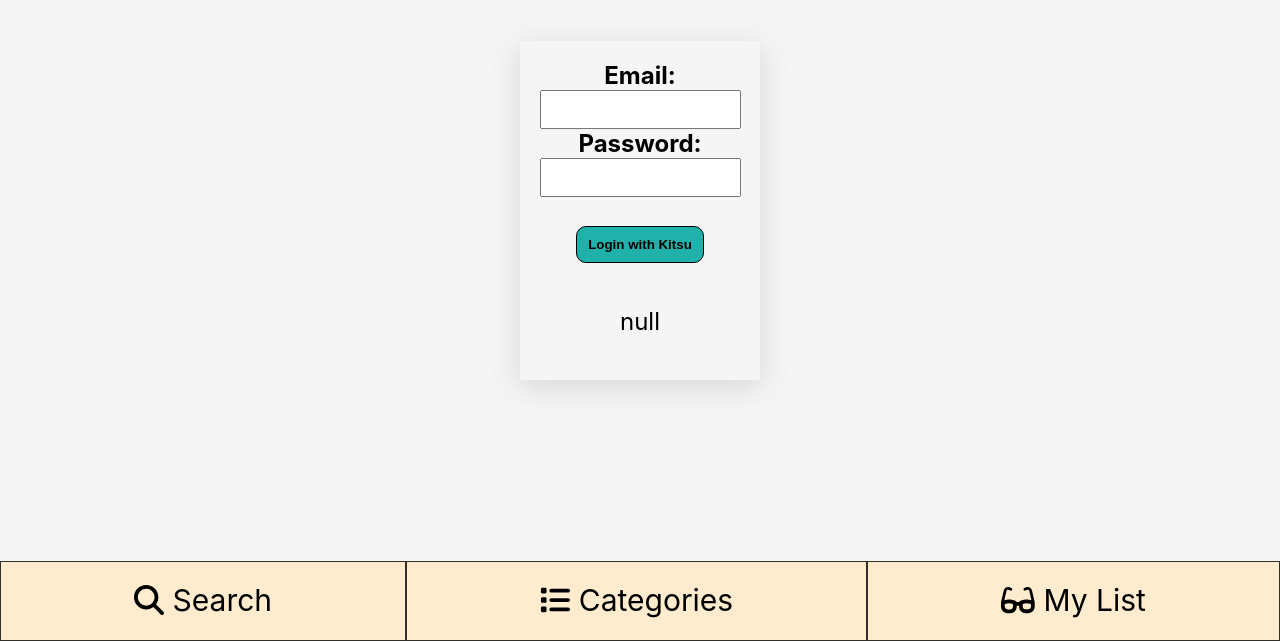
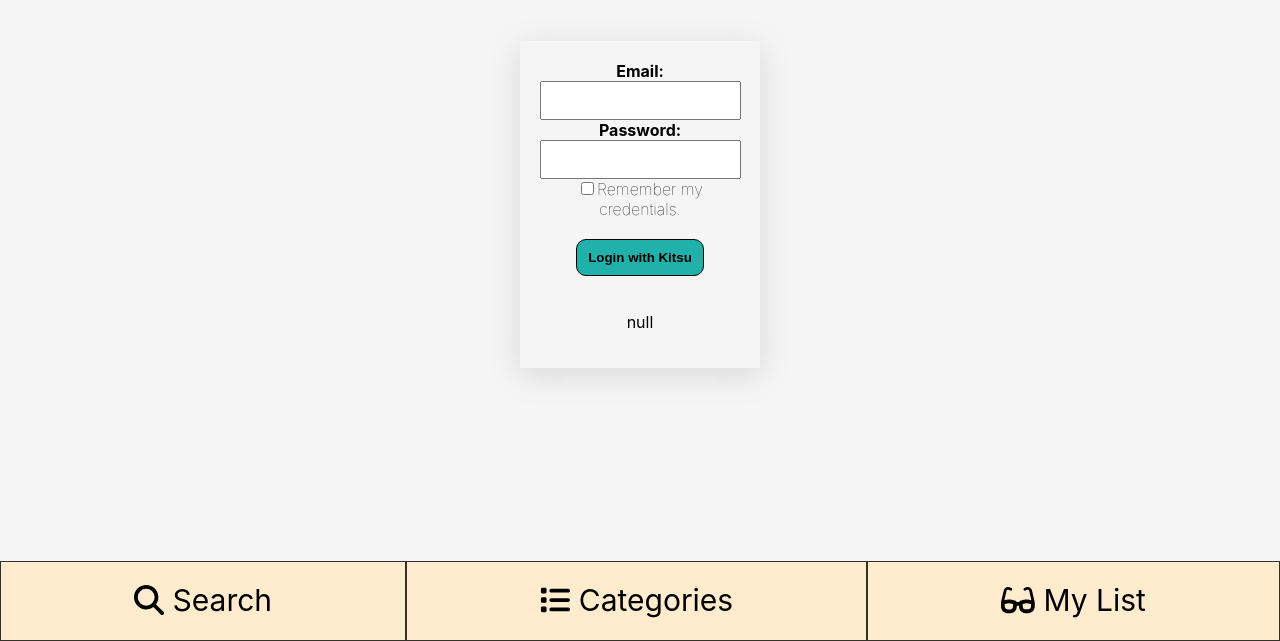
Before and after one commit to lopezbke/animeklb, a React (Create React App) app: page /view-user-anime-list in a window 1280 px wide. Shown: the part 159-800 px from the top of the page. Built offline with nearby package versions, Linux system fonts and the light colour scheme.

Commit message:
Added remember credentials in login form and made token request dynamic.

```diff
--- a/src/commonFunctions/userIsLoggedIn.js
+++ b/src/commonFunctions/userIsLoggedIn.js
@@ -1,9 +1,11 @@
 function userIsLoggedIn () {
-    const userCredentials = sessionStorage.getItem("credentials");
-    if(userCredentials == null) {
-        return false;
+    if(localStorage.getItem("credentials")) {
+        return true;
     }
-    return true;
+    if(sessionStorage.getItem("credentials")) {
+        return true;
+    }
+    return false;
   };
 
   export default userIsLoggedIn;
--- a/src/security/login.css
+++ b/src/security/login.css
@@ -5,7 +5,6 @@
     margin: auto;
     margin-top: 25vh;
     padding: 20px;
-    font-size: 1.5rem;
 }
 
 .loginButton {
@@ -15,3 +14,7 @@
 .loginInput {
     padding: 10px;
 }
+
+#rememberCheckBoxLabel {
+    font-weight: 100;
+}
--- a/src/security/login.js
+++ b/src/security/login.js
@@ -8,7 +8,7 @@
     const [passParam, setPassParam] = useState("");
     const [token, setToken] = useState(null);
 
-    const makeTokenFromResponse = (json) => {
+    const makeTokenFromResponse = (json, email, password) => {
 
         const responseToken = {
             accessToken: json.access_token,
@@ -18,7 +18,10 @@
         };
         setToken(responseToken);
         sessionStorage.setItem("token",JSON.stringify(token));
-        const credentials = JSON.stringify({UserEmail: emailParam, UserPassword: passParam});
+        const credentials = JSON.stringify({UserEmail: email, UserPassword: password});
+        if(document.getElementById("rememberCheckBox").checked) {
+            localStorage.setItem("credentials",credentials);
+        }
         sessionStorage.setItem("credentials",credentials);
         setIsLoggedIn(true);
         // if (response.status === 200) {
@@ -39,12 +42,12 @@
         const options = {
             method: 'POST',
             headers: { 'Content-Type': 'application/json' },
-            body: '{"grant_type":"password","username":"kevin.klb@outlook.com","password":"Lk1501278*"}'
+            body: `{"grant_type":"password","username":"${emailParam}","password":"${passParam}"}`
         };
 
         fetch('https://kitsu.io/api/oauth/token', options)
             .then(response => response.json())
-            .then(response => makeTokenFromResponse(response))
+            .then(response => makeTokenFromResponse(response, emailParam, passParam))
             .catch(err => console.error(err));
 
     };
@@ -53,11 +56,14 @@
             <form onSubmit={loginWithKitsu}>
                 <label>Email:</label>
                 <br></br>
-                <input type="email" id="loginEmail" className="loginInput"></input>
+                <input type="email" id="loginEmail" className="loginInput"/>
                 <br></br>
                 <label>Password:</label>
                 <br></br>
-                <input type="password" id="loginPassword" className="loginInput"></input>
+                <input type="password" id="loginPassword" className="loginInput"/>
+                <br></br>
+                <input type="checkbox" id="rememberCheckBox" />
+                <label id="rememberCheckBoxLabel" htmlFor="rememberCheckBox">Remember my credentials.</label>
                 <br></br>
                 <br></br>
                 <button className="loginButton" type="submit">Login with Kitsu</button>
```
